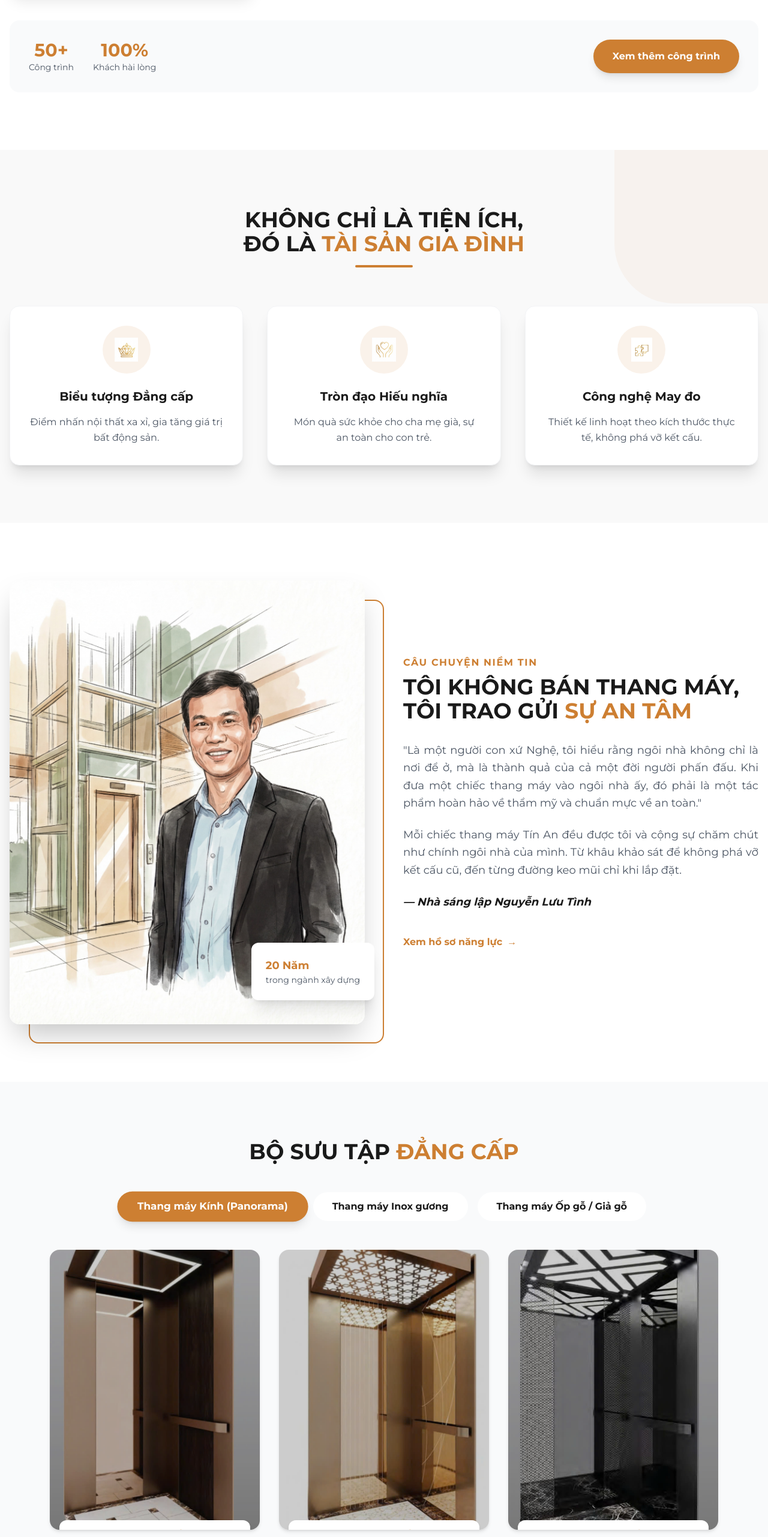
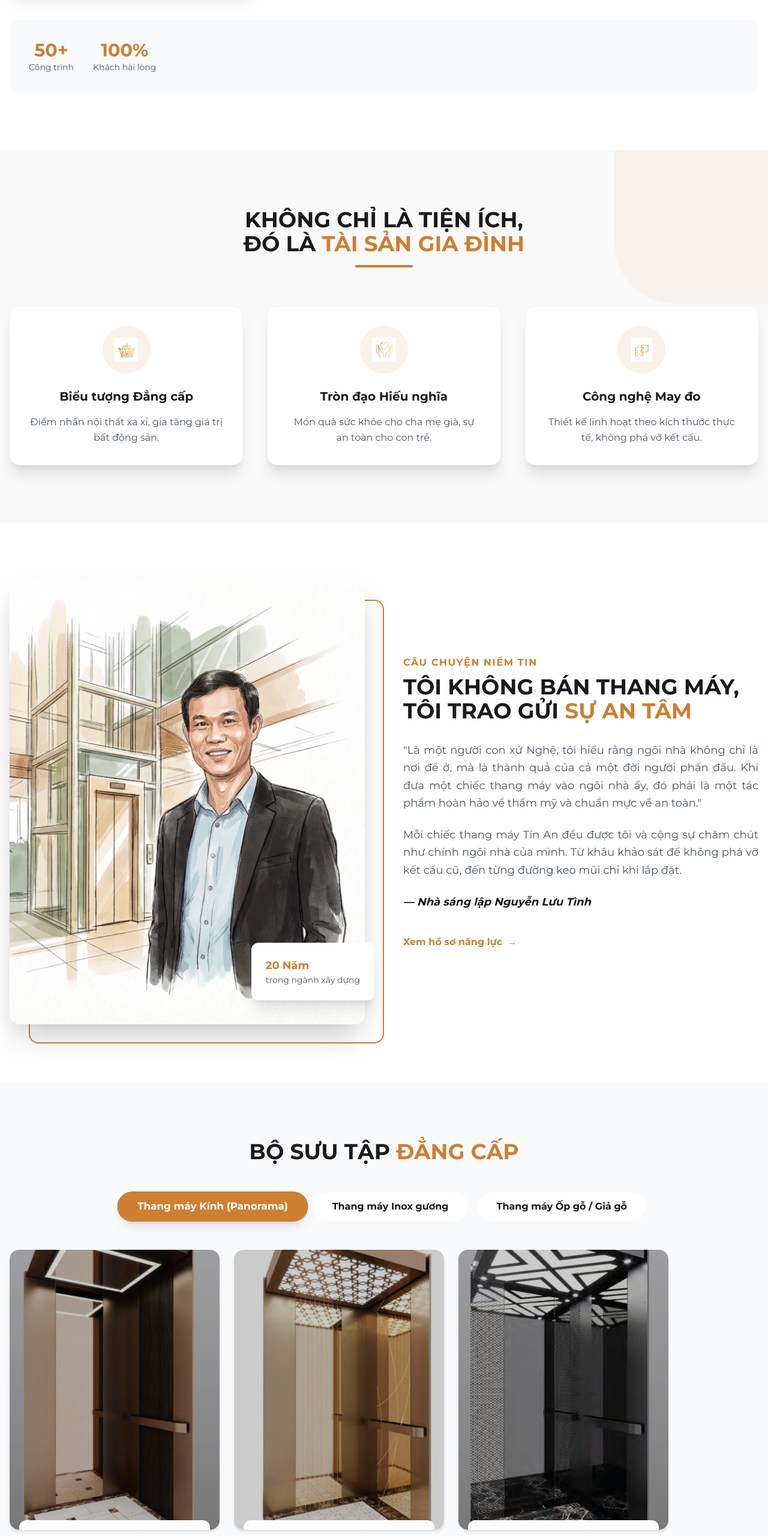
Before and after one commit to nlatuan187/repo-tinan, a Next.js app: page / in a window 1280 px wide. Shown: the part 1886-4449 px from the top of the page at 60% size. Built offline with nearby package versions, Linux system fonts and the light colour scheme.

Commit message:
UI Update: Remove 'See more' buttons, enable horizontal scroll for products on mobile

```diff
--- a/src/app/components/ProductShowcase.tsx
+++ b/src/app/components/ProductShowcase.tsx
@@ -53,10 +53,10 @@ export const ProductShowcase = () => {
                     </button>
                 </div>
 
-                {/* Product Grid - Adjusted to Flex for better centering of variable counts */}
-                <div className="flex flex-wrap justify-center gap-8">
+                {/* Product Grid - Adjusted for mobile horizontal scroll */}
+                <div className="flex md:flex-wrap overflow-x-auto md:overflow-visible gap-6 pb-4 md:pb-0 snap-x snap-mandatory scrollbar-hide -mx-4 px-4 md:mx-0 md:px-0">
                     {products[activeTab].map((item) => (
-                        <div key={item.id} className="group bg-white rounded-2xl overflow-hidden shadow-md hover:shadow-2xl transition-all duration-300 w-full md:w-[350px]">
+                        <div key={item.id} className="group bg-white rounded-2xl overflow-hidden shadow-md hover:shadow-2xl transition-all duration-300 min-w-[280px] w-[85vw] md:w-[350px] snap-center flex-shrink-0">
                             <div className="aspect-[3/4] overflow-hidden relative">
                                 <img
                                     src={item.img}
@@ -73,12 +73,6 @@ export const ProductShowcase = () => {
                         </div>
                     ))}
                 </div>
-
-                <div className="text-center mt-12">
-                    <button className="text-secondary font-semibold hover:text-primary transition-colors border-b-2 border-primary pb-1">
-                        Xem toàn bộ sản phẩm
-                    </button>
-                </div>
             </div>
         </section>
     );
--- a/src/app/components/SocialProof.tsx
+++ b/src/app/components/SocialProof.tsx
@@ -99,9 +99,6 @@ export const SocialProof = () => {
                                 <p className="text-gray-600 text-sm">Khách hài lòng</p>
                             </div>
                         </div>
-                        <button className="px-8 py-4 bg-primary text-white font-bold rounded-full shadow-lg hover:shadow-primary/50 hover:-translate-y-1 transition-all duration-300">
-                            Xem thêm công trình
-                        </button>
                     </div>
                 </div>
             </section>
```
